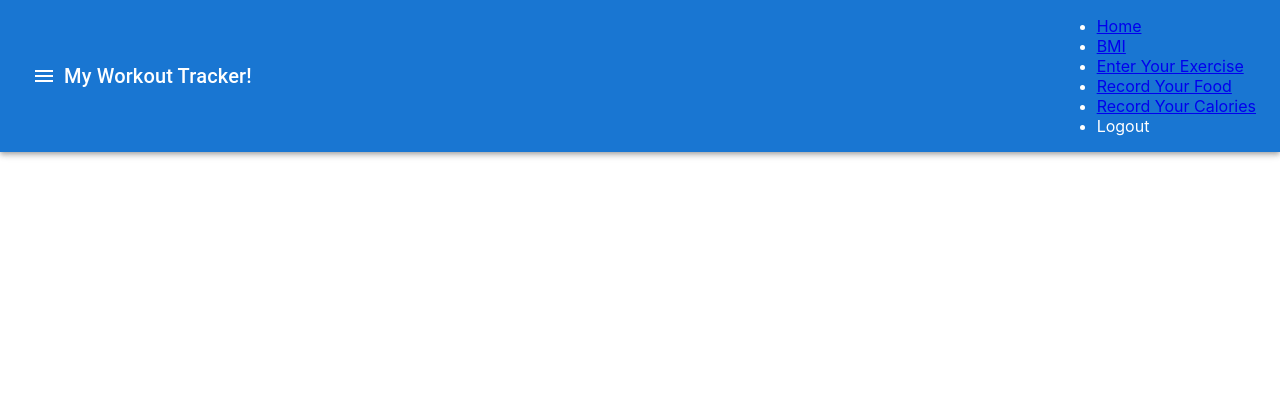
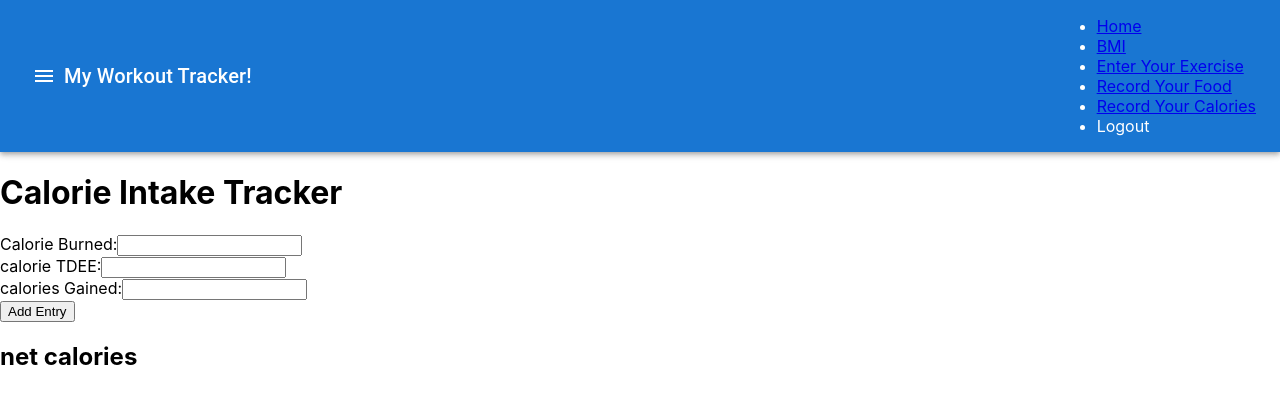
Before and after one commit to j3553pat/workout-tracker-app, a React (Create React App) app: page /calorieintake in a window 1280 px wide. Shown: the top 404 px of the page. Built offline with nearby package versions, Linux system fonts and the light colour scheme.

Commit message:
fixed redux and web pages appear

```diff
--- a/src/Router.js
+++ b/src/Router.js
@@ -10,7 +10,7 @@ import Test from './components/test';
 import cookie from 'cookie'
 import SignUp from './components/SignUp';
 
- export default function Router() {
+
 
     const checkAuth = () => {
         const cookies = cookie.parse(document.cookie);
@@ -26,13 +26,13 @@ import SignUp from './components/SignUp';
           <Navigate to="/login" />
         );
       };
-
+      function Router() {
   return (
     <Routes>
-      {/* <Route path='/calorieintake' element={<ProtectedRoute component={CalorieIntake} />} /> */}
+      <Route path='/calorieintake' element={<CalorieIntake />} />
       {/* <Route path='/bmi' element={<ProtectedRoute component={BMI} />} /> */}
-      <Route path ='/exerciseentry' element={<ProtectedRoute component={ExerciseEntry} />} />
-      <Route path ='/foodintake' element={<ProtectedRoute component={FoodIntake} />} />
+      <Route path ='/exerciseentry' element={<ExerciseEntry/>}  />
+      <Route path ='/foodintake' element={<FoodIntake/>}  />
       <Route path='/login' element={<Login/>} />
       <Route path='/signup' element={<SignUp/>} />
       <Route path='/' element={<Home />} />
@@ -40,3 +40,5 @@ import SignUp from './components/SignUp';
     </Routes>
   )
 };
+
+export default Router
--- a/src/components/CalorieIntake.js
+++ b/src/components/CalorieIntake.js
@@ -1,45 +1,55 @@
-import React from 'react'
+import React, { useState } from "react";
 
-function CalorieIntake() {
+const CalorieIntake = (props) => {
+  console.log(props)
+  const [calorieBurned, setCalorieBurned] = useState("");
+  const [calorieGained, setCalorieGained] = useState("");
+  const [calorieTDEE, setCalorieTDEE] = useState("");
 
-  const [calorieIntake, setCalorieIntake] = useState('');
-
-
+  const handleSubmit = () => {};
 
   return (
     <div className="App">
       <h1>Calorie Intake Tracker</h1>
-    <form onSubmit={handleSubmit}>
+      <form>
         <div>
-        <label>Calorie Intake:</label>
+          <label>Calorie Burned:</label>
           <input
             type="number"
-          value={calorieIntake}
-          onChange={(e) => setCalorieIntake(e.target.value)}
+            value={calorieBurned}
+            onChange={(e) => setCalorieBurned(e.target.value)}
           />
         </div>
         <div>
-        <label>Date:</label>
+          <label>calorie TDEE:</label>
           <input
-          type="date"
-          value={date}
-          onChange={(e) => setDate(e.target.value)}
+            type="number"
+            value={calorieTDEE}
+            onChange={(e) => setCalorieTDEE(e.target.value)}
+          />
+        </div>
+        <div>
+          <label>calories Gained:</label>
+          <input
+            type="number"
+            value={calorieGained}
+            onChange={(e) => setCalorieGained(e.target.value)}
           />
         </div>
         <button type="submit">Add Entry</button>
       </form>
       <div>
-      <h2>Calories Intake List</h2>
-      <ul>
-        {caloriesList.map((entry, index) => (
+        <h2>net calories</h2>
+        {/* <ul> */}
+        {/* {calorielist.map((entry, index) => (
           <li key={index}>
-            Date: {entry.date}, Calories: {entry.calorieIntake}
+           Calories: {entry.calorieIntake}
           </li>
-        ))}
-      </ul>
+        ))} */}
+        {/* </ul> */}
       </div>
     </div>
-  )
-}
+  );
+};
 
-export default CalorieIntake
+export default CalorieIntake;
--- a/src/components/ExerciseEntry.js
+++ b/src/components/ExerciseEntry.js
@@ -1,6 +1,7 @@
 import React, { useState } from 'react';
 
-const ExerciseEntry = () => {
+const ExerciseEntry = (props) => {
+  console.log(props)
   const [exerciseName, setExerciseName] = useState('');
   const [minutes, setMinutes] = useState(0);
   const [reps, setReps] = useState(0);
--- a/src/components/FoodIntake.js
+++ b/src/components/FoodIntake.js
@@ -1,7 +1,7 @@
 import React from 'react'
 
-function FoodIntake() {
-
+function FoodIntake(props) {
+console.log(props)
   // const [foodIntake, setFoodIntake] = useState('');
   // const [date, setDate] = useState('');
 
--- a/src/components/Home.js
+++ b/src/components/Home.js
@@ -1,4 +1,5 @@
 import React from 'react'
+import { Link } from 'react-router-dom'
 
 function Home() {
   return (
@@ -15,13 +16,11 @@ function Home() {
         </Link>
       </section>
       <section>
-        <Link to="/progress" className="cta-button">
-          View Progress
+        <Link to="/foodintake" className="cta-button">
+          Track Your Food Intake
         </Link>
       </section>
       <section>
-        <h2>Stay Motivated</h2>
-        <p>Get personalized workout recommendations and set achievable goals.</p>
         <Link to="/goals" className="cta-button">
           Set Goals
         </Link>
--- a/src/containers/CalorieIntake.js
+++ b/src/containers/CalorieIntake.js
@@ -4,7 +4,7 @@ import { trackCalories } from "../redux/actions"
 
 const mapStateToProps = (state) => {
     return {
-        calories: state.calories,
+        trackCalories: state.trackCalories,
         user: state.user
     }
 }
--- a/src/containers/ExerciseEntry.js
+++ b/src/containers/ExerciseEntry.js
@@ -4,7 +4,7 @@ import { trackExercises } from "../redux/actions"
 
 const mapStateToProps = (state) => {
     return {
-        exercise: state.exercise,
+        trackExercises: state.trackExercises,
         user: state.user
     }
 }
--- a/src/containers/FoodIntake.js
+++ b/src/containers/FoodIntake.js
@@ -4,7 +4,7 @@ import { trackFoodIntake } from "../redux/actions"
 
 const mapStateToProps = (state) => {
     return {
-        foodIntake: state.foodIntake,
+        trackFoodIntake: state.trackFoodIntake,
         user: state.user
     }
 }
--- a/src/redux/state.js
+++ b/src/redux/state.js
@@ -2,9 +2,9 @@ const state = {
     user: {
       username: "example-user",
       password: ""},
-    calories: [],
-    foodlist: [],
-    exercise: [],
+    calorieIntake: [],
+    foodIntake: [],
+    exerciseEntry: [],
   }
 
   export default state;
```
Also changed, not shown: src/App.js (+4 -4 lines). Lines whose indentation alone changed are shown as unchanged.
